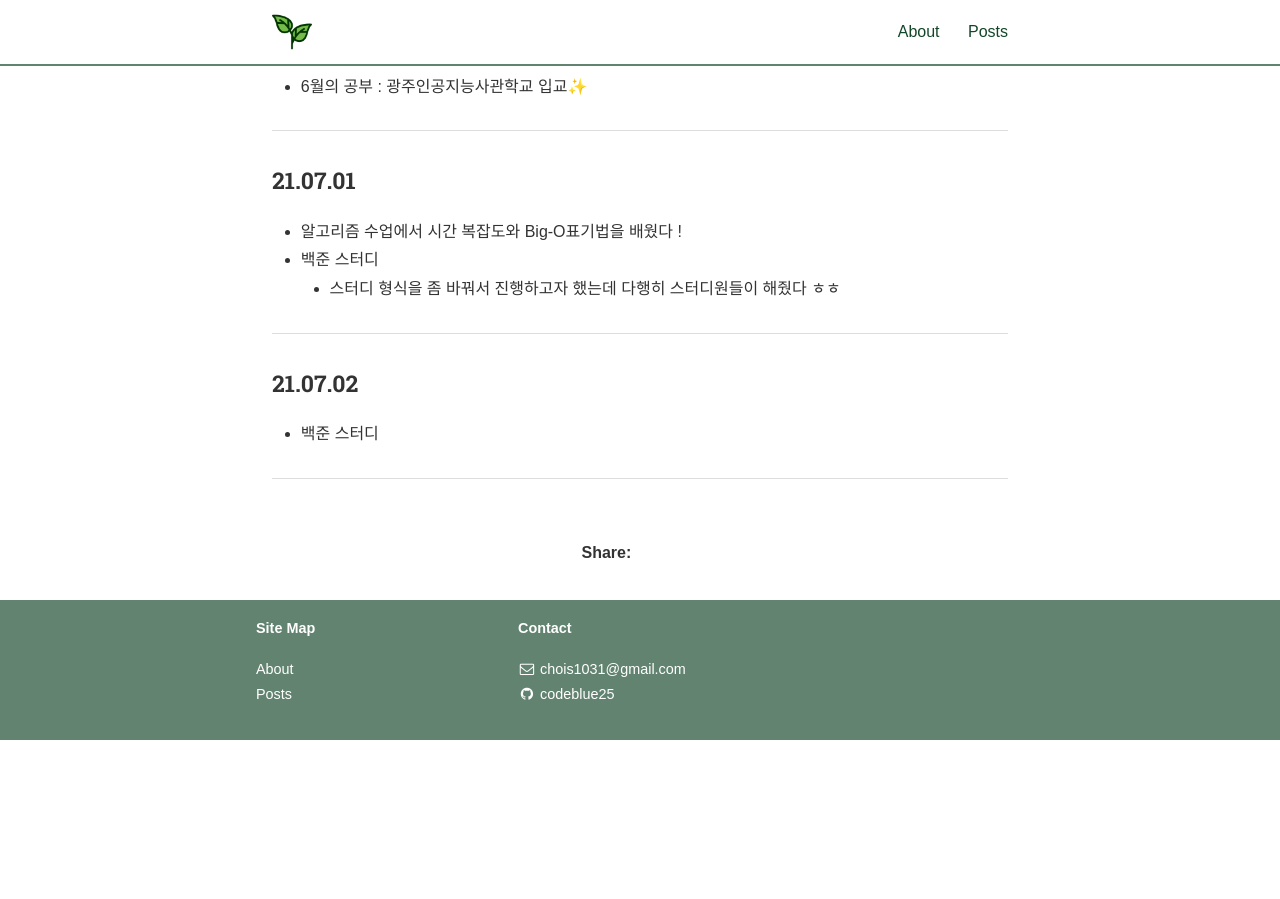
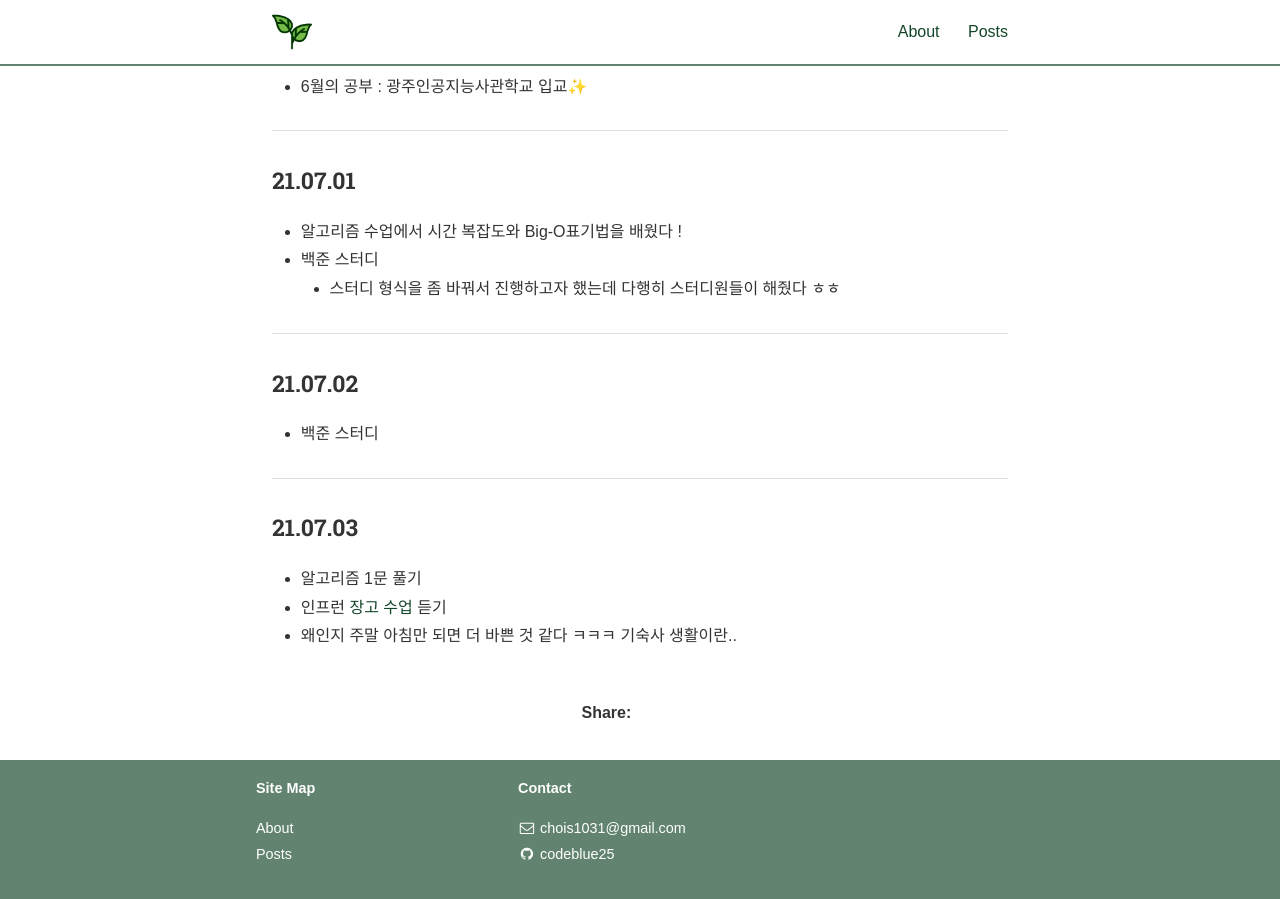
Before and after one commit to codeblue25/codeblue25.github.io, a Jekyll site: the page built from _posts/2021-06-27-0703.md, in a window 1280 px wide and 900 px high, scrolled down 1254 px. Built offline with Jekyll 4.4.1, drawn with Linux system fonts in a browser that asks for light colours; nearby versions of some CDN libraries; some web fonts are replaced; a style sheet for code colours, icons or effects is not loaded; before the commit the page ends 1994 px from its top, so only the background shows below that.

Commit message:
210703 TIL

```diff
--- a/_posts/2021-06-27-0703.md
+++ b/_posts/2021-06-27-0703.md
@@ -57,3 +57,9 @@ categories: TIL
 - 백준 스터디
 
 ---
+
+<h3>21.07.03</h3>
+
+- 알고리즘 1문 풀기
+- 인프런 [장고 수업](https://www.inflearn.com/course/%EC%9E%A5%EA%B3%A0-%ED%95%80%ED%84%B0%EB%A0%88%EC%8A%A4%ED%8A%B8) 듣기
+- 왜인지 주말 아침만 되면 더 바쁜 것 같다 ㅋㅋㅋ 기숙사 생활이란..
```
